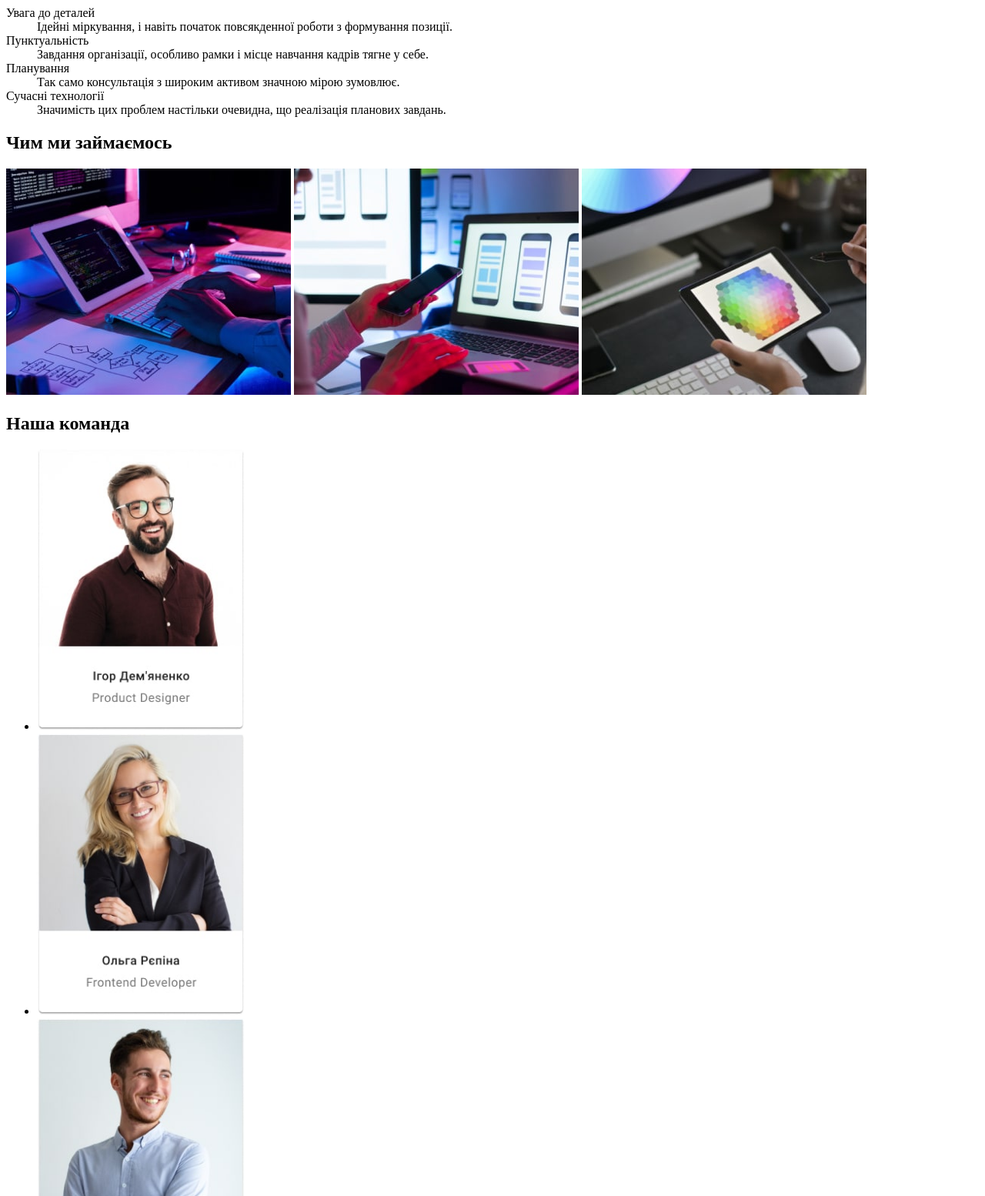
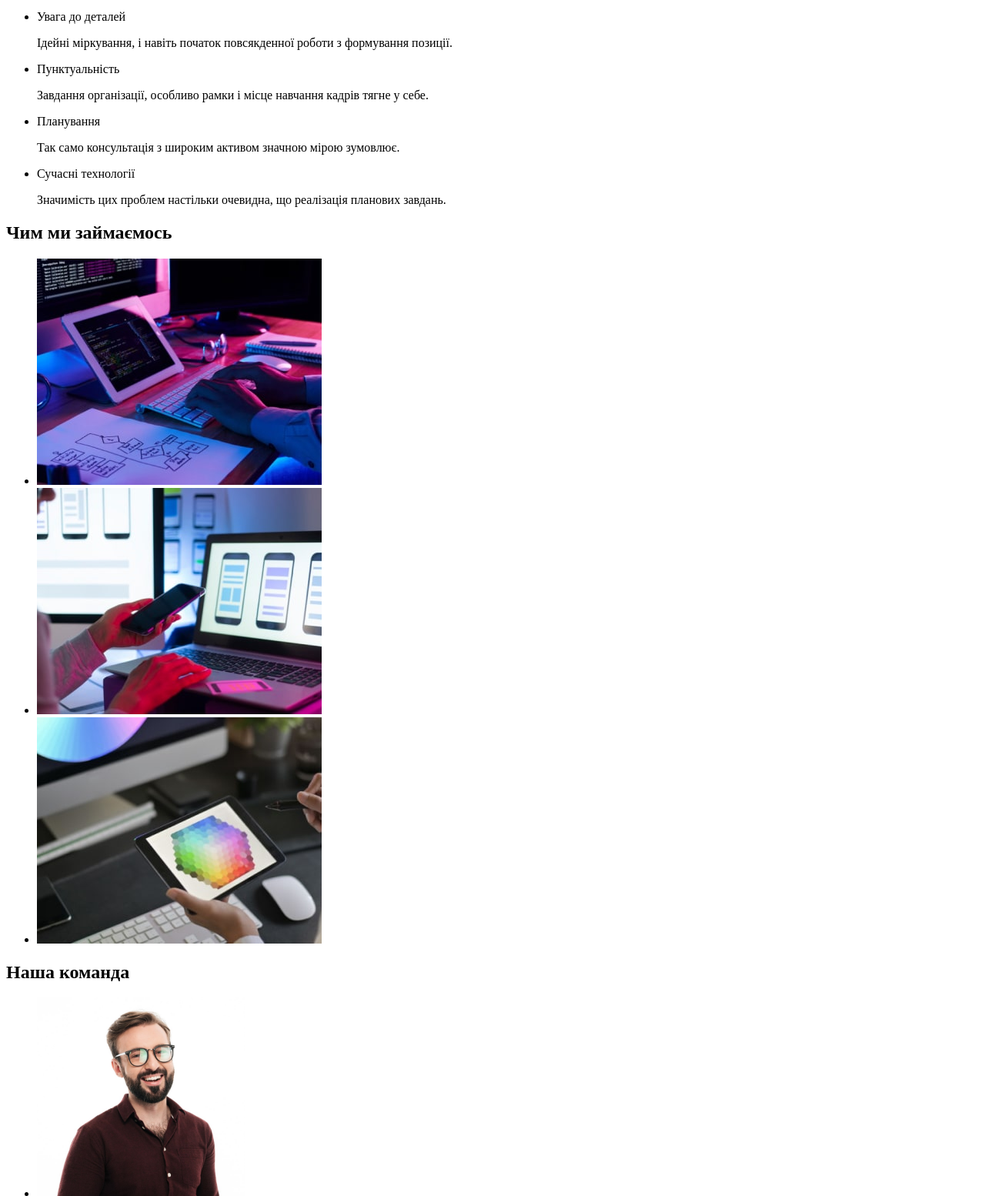
Before and after one commit to VladislavXIII/goit-markup-hw-01, a plain HTML site: page index.html in a window 1280 px wide. Shown: the part 239-1793 px from the top of the page at 77% size. Drawn offline with Linux system fonts and the light colour scheme.

Commit message:
fixed mentor's remarks

```diff
--- a/index.html
+++ b/index.html
@@ -16,104 +16,124 @@
           <li><a href="">Контакти</a></li>
         </ul>
       </nav>
-      <section>
-        <a href="mailto:info@devstudio.com">info@devstudio.com</a>
-        <a href="tel:+380961111111">+38 096 111 11 11</a>
-      </section>
+      <ul>
+        <li><a href="mailto:info@devstudio.com">info@devstudio.com</a></li>
+        <li><a href="tel:+380961111111">+38 096 111 11 11</a></li>
+      </ul>
     </header>
     <main>
+      <section>
         <h1>Ефективні рішення для вашого бізнесу</h1>
         <button type="button">Замовити послугу</button>
+      </section>
       <section>
         <!--<h2>Сильні сторони</h2>-->
-        <dl>
-          <dt>Увага до деталей</dt>
-          <dd>
-            Ідейні міркування, і навіть початок повсякденної роботи з формування
-            позиції.
-          </dd>
-          <dt>Пунктуальність</dt>
-          <dd>
-            Завдання організації, особливо рамки і місце навчання кадрів тягне у
-            себе.
-          </dd>
-          <dt>Планування</dt>
-          <dd>
+        <ul>
+          <li>
+            <span>Увага до деталей</span>
+            <p>
+              Ідейні міркування, і навіть початок повсякденної роботи з
+              формування позиції.
+            </p>
+          </li>
+          <li>
+            <span>Пунктуальність</span>
+            <p>
+              Завдання організації, особливо рамки і місце навчання кадрів тягне
+              у себе.
+            </p>
+          </li>
+          <li>
+            <span>Планування</span>
+            <p>
               Так само консультація з широким активом значною мірою зумовлює.
-          </dd>
-          <dt>Сучасні технології</dt>
-          <dd>
+            </p>
+          </li>
+          <li>
+            <span>Сучасні технології</span>
+            <p>
               Значимість цих проблем настільки очевидна, що реалізація планових
               завдань.
-          </dd>
-        </dl>
+            </p>
+          </li>
+        </ul>
       </section>
       <section>
         <h2>Чим ми займаємось</h2>
+        <ul>
+          <li>
             <a href=""
               ><img
                 src="./images/box1.jpg"
                 alt="Програмування на планшеті"
                 width="370"
             /></a>
+          </li>
+          <li>
             <a href=""
               ><img
                 src="./images/box2.jpg"
                 alt="Порівння зі створеним зображенням"
                 width="370"
             /></a>
+          </li>
+          <li>
             <a href=""
               ><img
                 src="./images/box3.jpg"
                 alt="Вибір кольору з палітри на планшеті"
                 width="370"
             /></a>
+          </li>
+        </ul>
       </section>
       <section>
         <h2>Наша команда</h2>
         <ul>
           <li>
             <img
-              src="./images/igor-dem-min.jpg"
+              src="./images/igor-dem.jpg"
               alt="Ігор Дем'яненко"
               width="270"
             />
+            <h3>Ігор Дем'яненко</h3>
+            <p lang="en">Product Designer</p>
+          </li>
+          <li>
+            <img src="./images/olga-rep.jpg" alt="Ольга Рєпіна" width="270" />
+            <h3>Ольга Рєпіна</h3>
+            <p lang="en">Frontend Developer</p>
           </li>
           <li>
             <img
-              src="./images/olga-rep-min.jpg"
-              alt="Ольга Рєпіна"
+              src="./images/mykola-tar.jpg"
+              alt="Микола Тарасов"
               width="270"
             />
+            <h3>Микола Тарасов</h3>
+            <p lang="en">Marketing</p>
           </li>
           <li>
             <img
-              src="./images/mykola-tar-min.jpg"
-              alt="Микола Тарасов"
-              width="270"
-            />
-          </li>
-          <li>
-            <img
-              src="./images/myhailo-erm-min.jpg"
+              src="./images/myhailo-erm.jpg"
               alt="Михайло Єрмаков"
               width="270"
             />
+            <h3>Михайло Єрмаков</h3>
+            <p lang="en">UI Designer</p>
           </li>
         </ul>
       </section>
     </main>
     <footer>
       <a href="./index.html">WebStudio</a>
-      <section>
       <address>
-          м. Київ, пр-т Лесі Українки, 26
+        <p>м. Київ, пр-т Лесі Українки, 26</p>
         <ul>
           <li><a href="mailto:info@devstudio.com">info@devstudio.com</a></li>
           <li><a href="tel:+380961111111">+38 096 111 11 11</a></li>
         </ul>
       </address>
-      </section>
     </footer>
   </body>
 </html>
```
Also changed, not shown: images/igor-dem.jpg (added), images/myhailo-erm.jpg (added), images/mykola-tar.jpg (added), images/olga-rep.jpg (added). Lines whose indentation alone changed are shown as unchanged.
